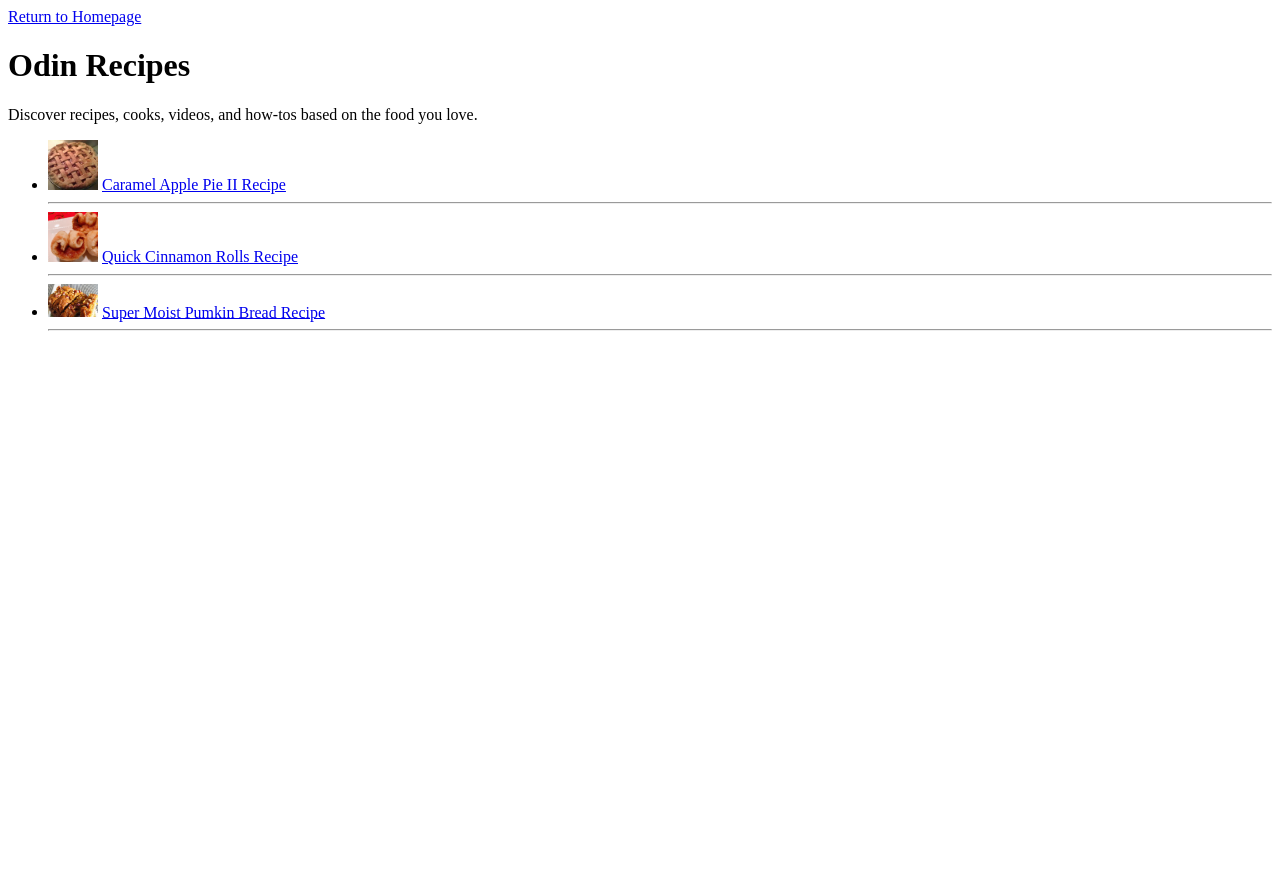
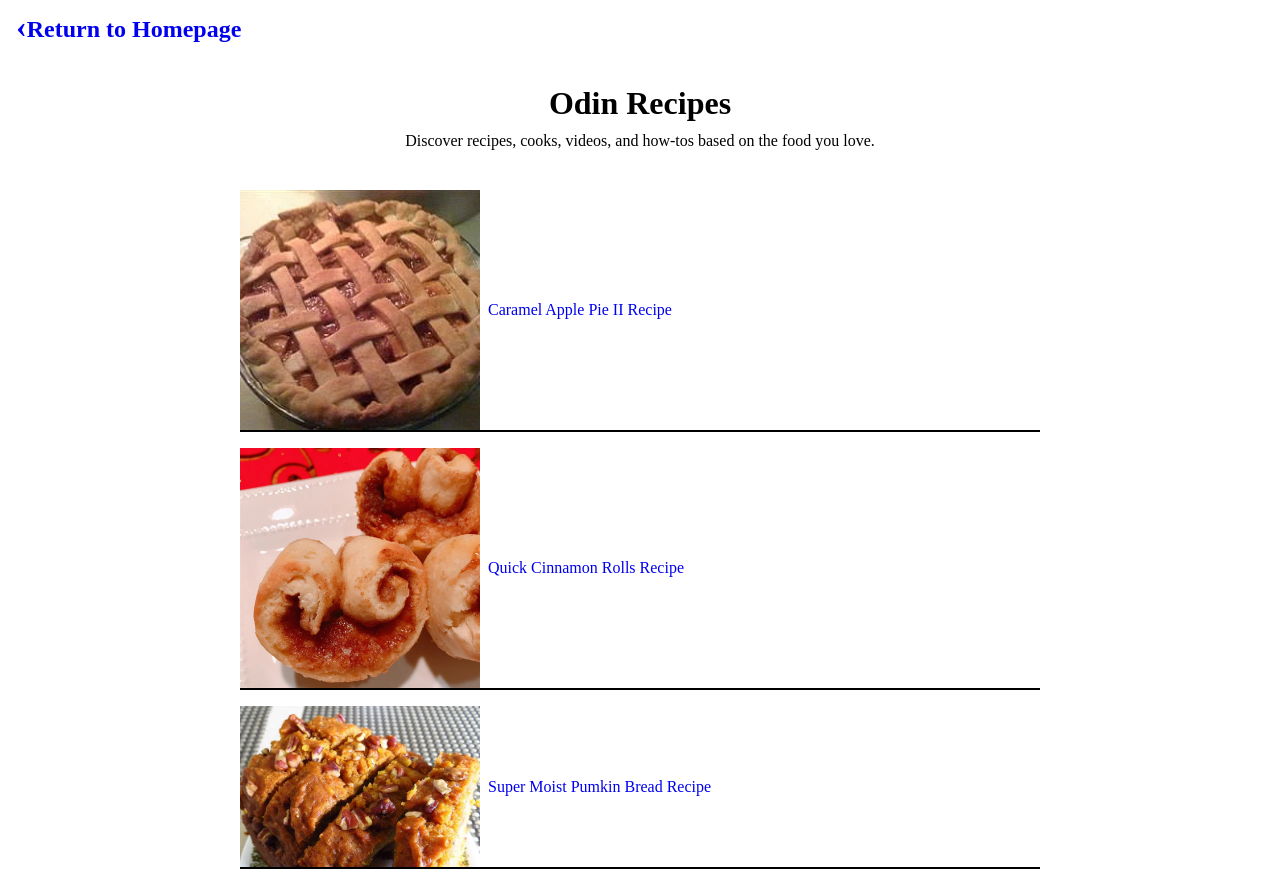
Before and after one commit to HNTNhan/OdinProject, a plain HTML site: page OdinRecipes/index.html in a window 1280 px wide. Before the commit the page ends 800 px from the top, so only its background shows below. Drawn offline with Linux system fonts and the light colour scheme.

Commit message:
Add stylesheet to main recipe page

```diff
--- a/OdinRecipes/index.html
+++ b/OdinRecipes/index.html
@@ -4,29 +4,36 @@
 <head>
     <meta charset="UTF-8" />
     <title>Odin Recipes</title>
+    <link rel="stylesheet" href="./stylesheet/main.css">
 </head>
 
 <body>
-    <a href="../index.html">Return to Homepage</a>
+    <a href="../index.html" class="return"><span>&#8249;</span>Return to Homepage</a>
+
+    <div class="main">
+        <div class="header">
             <h1>Odin Recipes</h1>
             <p>Discover recipes, cooks, videos, and how-tos based on the food you love.</p>
+        </div>
+
+        <div class="content">
             <ul>
                 <li>
-            <img src="./images/caramel-apple-pie-ii.webp" alt="caramel-apple-pie-ii-image" width="50">
+                    <img src="./images/caramel-apple-pie-ii.webp" alt="caramel-apple-pie-ii-image">
                     <a href="./recipes/caramel-apple-pie-ii.html">Caramel Apple Pie II Recipe</a>
-            <hr>
                 </li>
                 <li>
-            <img src="./images/quick-cinnamon-rolls.webp" alt="quick-cinnamon-rolls-image" width="50">
+                    <img src="./images/quick-cinnamon-rolls.webp" alt="quick-cinnamon-rolls-image">
                     <a href="./recipes/quick-cinnamon-rolls.html">Quick Cinnamon Rolls Recipe</a>
-            <hr>
                 </li>
                 <li>
-            <img src="./images/super-moist-pumkin-bread.webp" alt="super-moist-pumkin-bread-image" width="50">
+                    <img src="./images/super-moist-pumkin-bread.webp" alt="super-moist-pumkin-bread-image">
                     <a href="./recipes/super-moist-pumpkin-bread.html">Super Moist Pumkin Bread Recipe</a>
-            <hr>
                 </li>
             </ul>
+        </div>
+    </div>
+
 </body>
 
 </html>
--- /dev/null
+++ b/OdinRecipes/stylesheet/main.css
@@ -0,0 +1,61 @@
+* {
+  margin: 0;
+  padding: 0;
+}
+
+body {
+  height: 100vh;
+  display: flex;
+  flex-direction: column;
+  padding: 8px 16px;
+}
+
+.main {
+  max-width: 800px;
+  align-self: center;
+  display: flex;
+  flex-direction: column;
+  align-items: center;
+}
+
+.header {
+  display: flex;
+  flex-direction: column;
+  justify-content: center;
+  align-items: center;
+  margin: 5vh 0;
+}
+
+h1 {
+  margin-bottom: 10px;
+}
+
+a {
+  text-decoration: none;
+}
+
+.return {
+  font-weight: bold;
+  font-size: 1.5rem;
+}
+
+.return span {
+  font-size: 2rem;
+}
+
+ul {
+  list-style-type: none;
+}
+
+.content li {
+  display: flex;
+  align-items: center;
+  margin-bottom: 16px;
+  gap: 8px;
+  border-bottom: 2px solid black;
+}
+
+img {
+  width: 30%;
+  object-fit: cover;
+}
```
Lines whose indentation alone changed are shown as unchanged.
